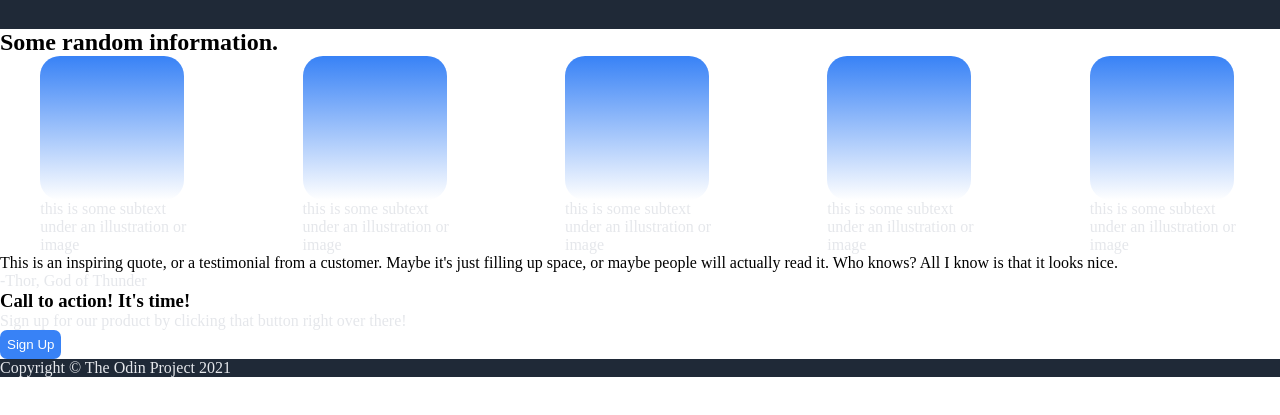
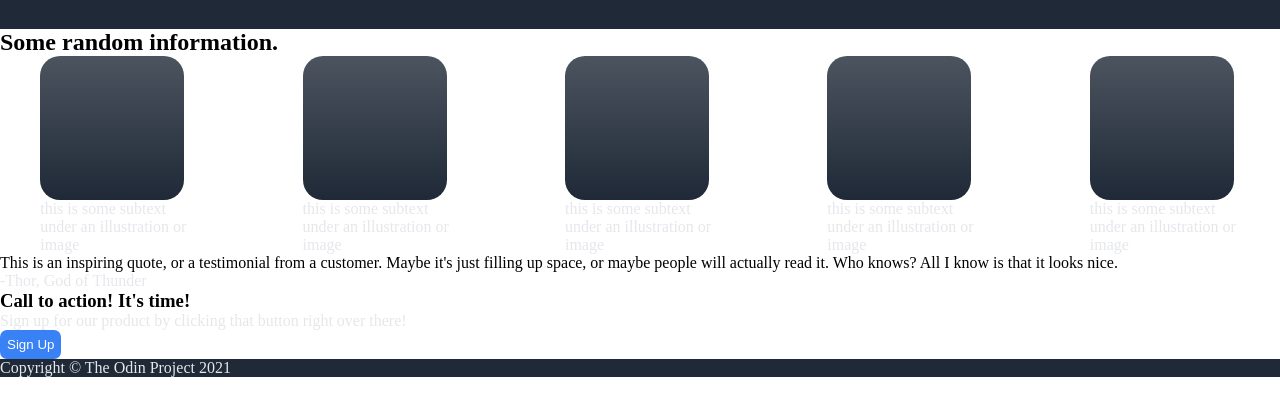
Before and after one commit to daedahl/starter, a plain HTML site: page index.html in a window 1280 px wide. Shown: the part 371-786 px from the top of the page. Drawn offline with Linux system fonts and the light colour scheme.

Commit message:
Updated box colors

```diff
--- a/styles.css
+++ b/styles.css
@@ -73,14 +73,14 @@ button {
 
 .card {
   max-width: 150px;
-  color: #3882F6;
+  color: #1F2937;
 }
 
 .content-img {
     width:144px;
     height:144px;
-    /* border: 3px solid #3882F6; */
-    background-image: linear-gradient(180deg, #3882F6, rgba(0, 0, 0, 0));
+    /* border: 3px solid #1F2937; */
+    background-image: linear-gradient(0deg, #1F2937, rgba(31, 41, 55, 0.8));
     border-radius: 20px;
     /* transition: ease 0.1s; */
 }
```
